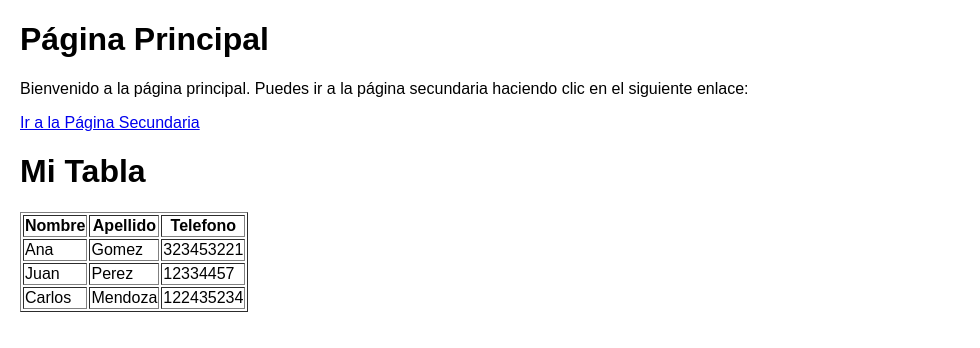
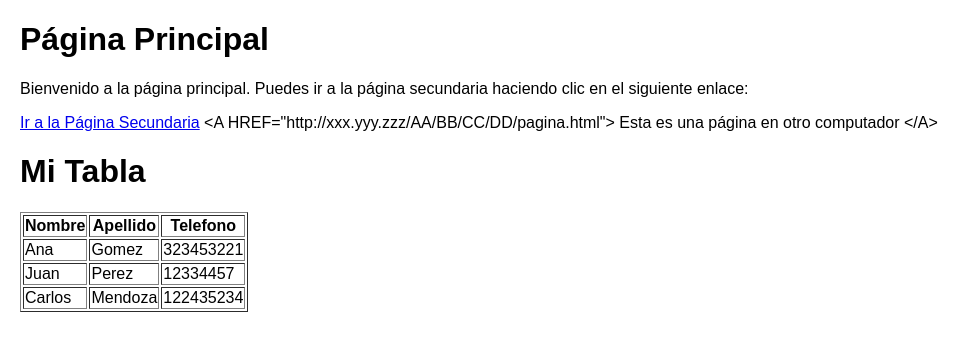
Before and after one commit to Duvan4321/Proyecto--DUVAN, a plain HTML site: page Pincipal/index.html in a window 1280 px wide. Shown: the whole page, without its empty margins (0-980 px from the left). Drawn offline with Linux system fonts and the light colour scheme.

Commit message:
version 2 index

```diff
--- a/Pincipal/index.html
+++ b/Pincipal/index.html
@@ -15,6 +15,8 @@
     <h1>Página Principal</h1>
     <p>Bienvenido a la página principal. Puedes ir a la página secundaria haciendo clic en el siguiente enlace:</p>
     <a href="pagina_secundaria.html">Ir a la Página Secundaria</a>
+    &lt;A HREF=&quot;http://xxx.yyy.zzz/AA/BB/CC/DD/pagina.html&quot;&gt; Esta es una página en otro
+computador &lt;/A&gt;
     <body>
         <h1>Mi Tabla</h1>
         <table border="1">
```
